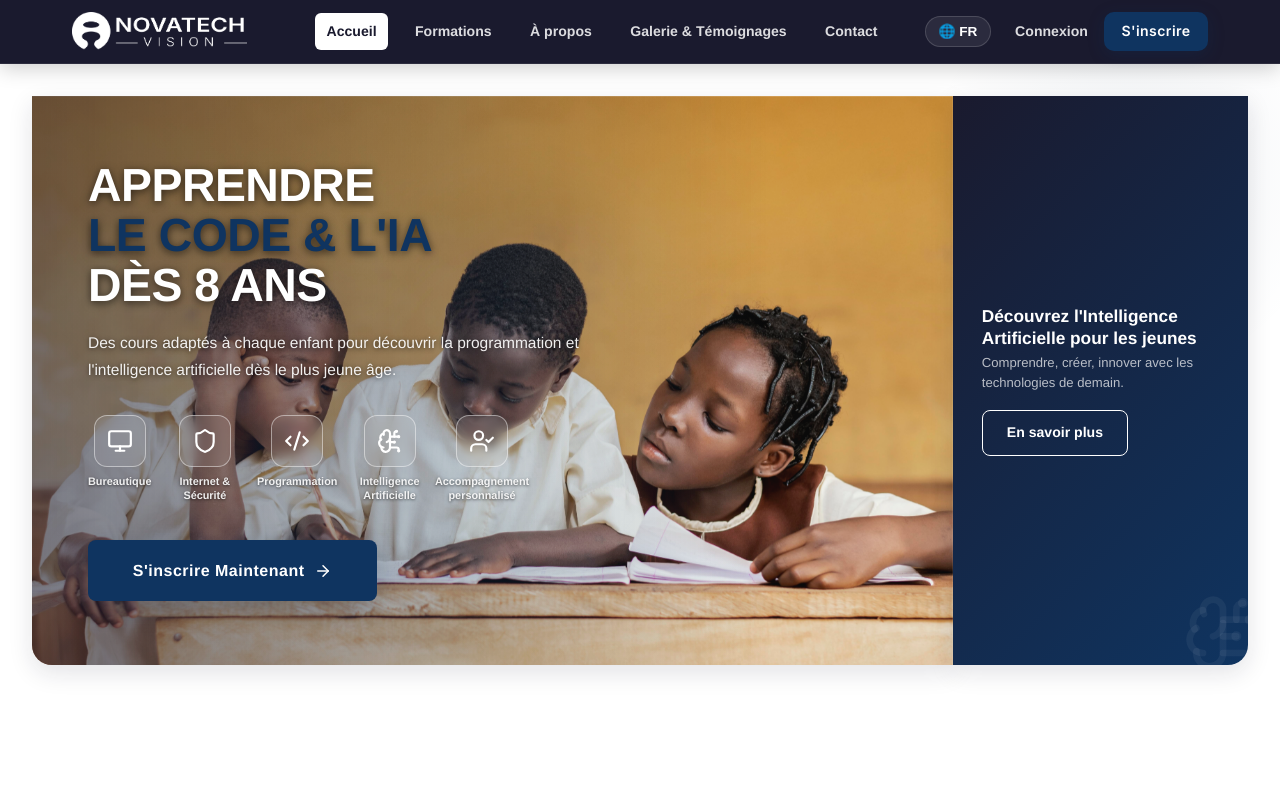
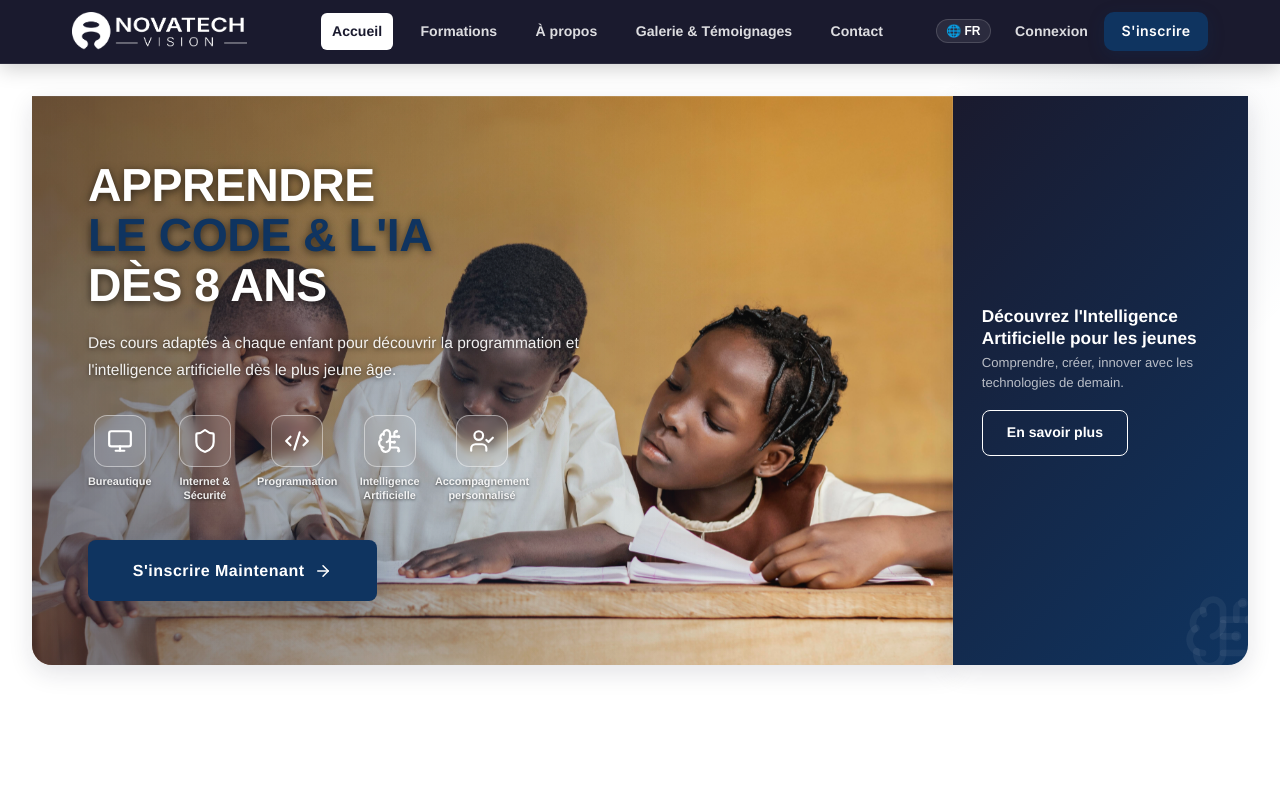
Before and after one commit to novaghislain/projetnovatech, a React (Vite) app in the folder frontend/: page / in a window 1280 px wide. Shown: the top 790 px of the page. Built offline with nearby package versions, Linux system fonts and the light colour scheme; no server answers.

Commit message:
style: reduce size of language switcher button

```diff
--- a/frontend/src/components/Navbar.jsx
+++ b/frontend/src/components/Navbar.jsx
@@ -159,10 +159,10 @@ const Navbar = () => {
                 background: 'rgba(255,255,255,0.08)',
                 border: '1px solid rgba(255,255,255,0.15)',
                 color: 'white',
-                padding: '0.4rem 0.8rem',
+                padding: '0.25rem 0.6rem',
                 borderRadius: '50px',
                 cursor: 'pointer',
-                fontSize: '0.85rem',
+                fontSize: '0.75rem',
                 fontWeight: 'bold',
                 display: 'inline-flex',
                 alignItems: 'center',
```
